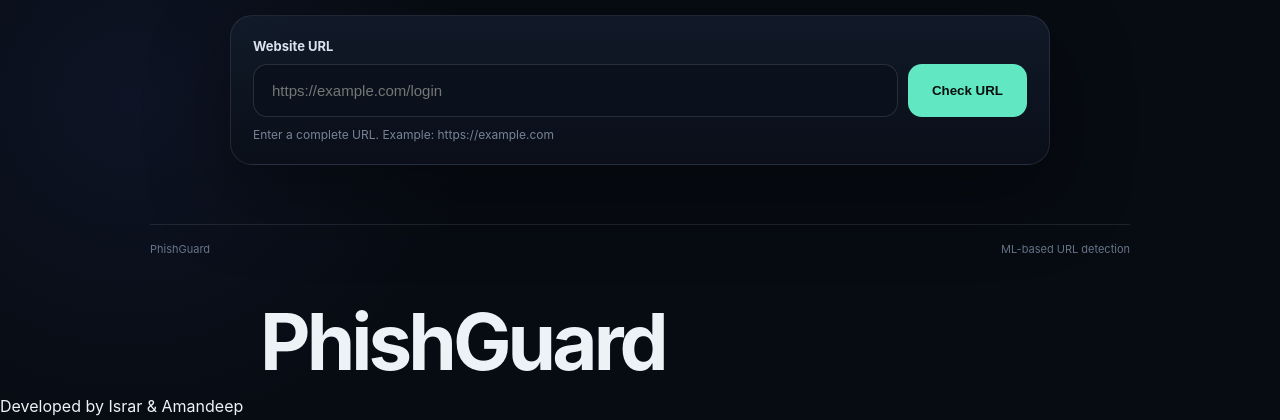
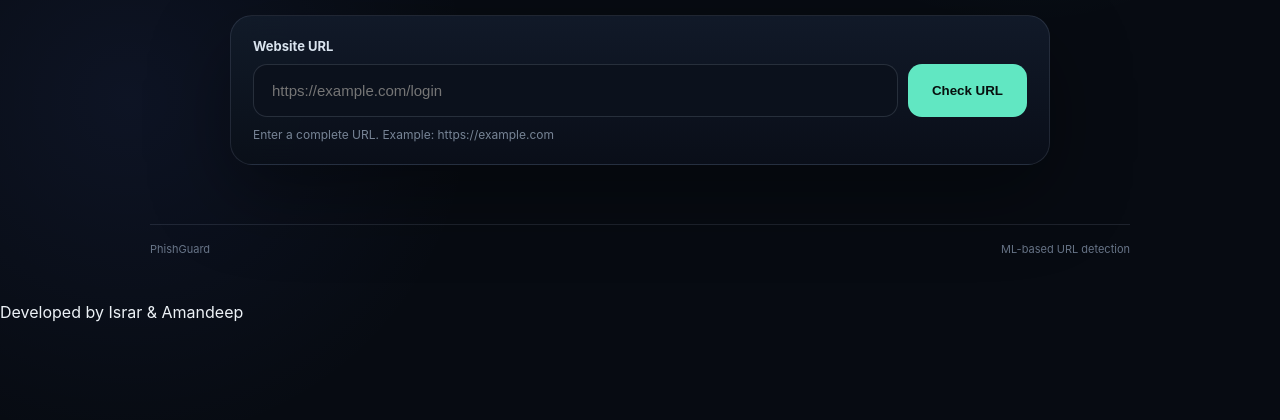
Before and after one commit to israrx8/Phishguard_ML, a Flask app: page / in a window 1280 px wide. Shown: the part 380-800 px from the top of the page. Run offline with Flask 3, Linux system fonts and the light colour scheme.

Commit message:
Fix HTML formatting in index.html

```diff
--- a/PhishGuard_ML/templates/index.html
+++ b/PhishGuard_ML/templates/index.html
@@ -79,6 +79,6 @@
     </main>
 
     <script src="{{ url_for('static', filename='script.js') }}"></script>
-    <h1>PhishGuard</h1>
-<p>Developed by Israr &amp; Amandeep</p></body>
+
+                      <p>Developed by Israr &amp; Amandeep</p></body>
 </html>
```
